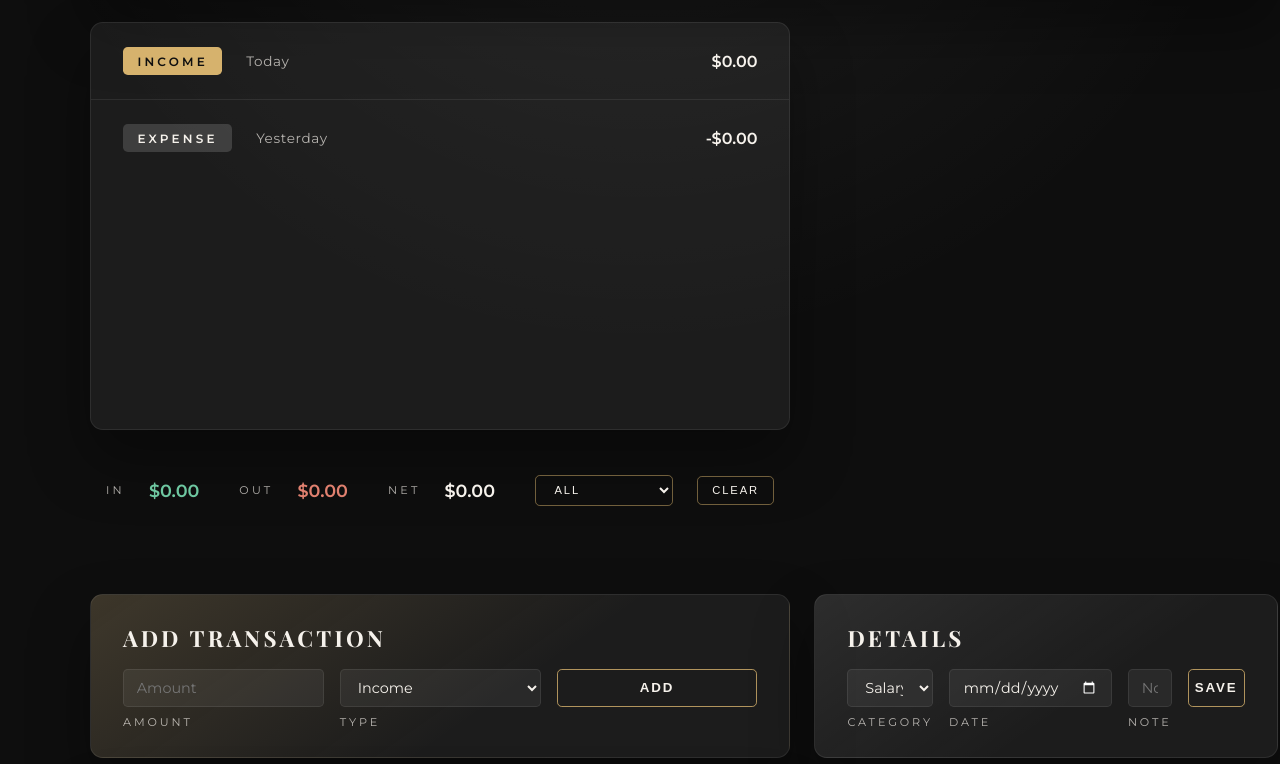
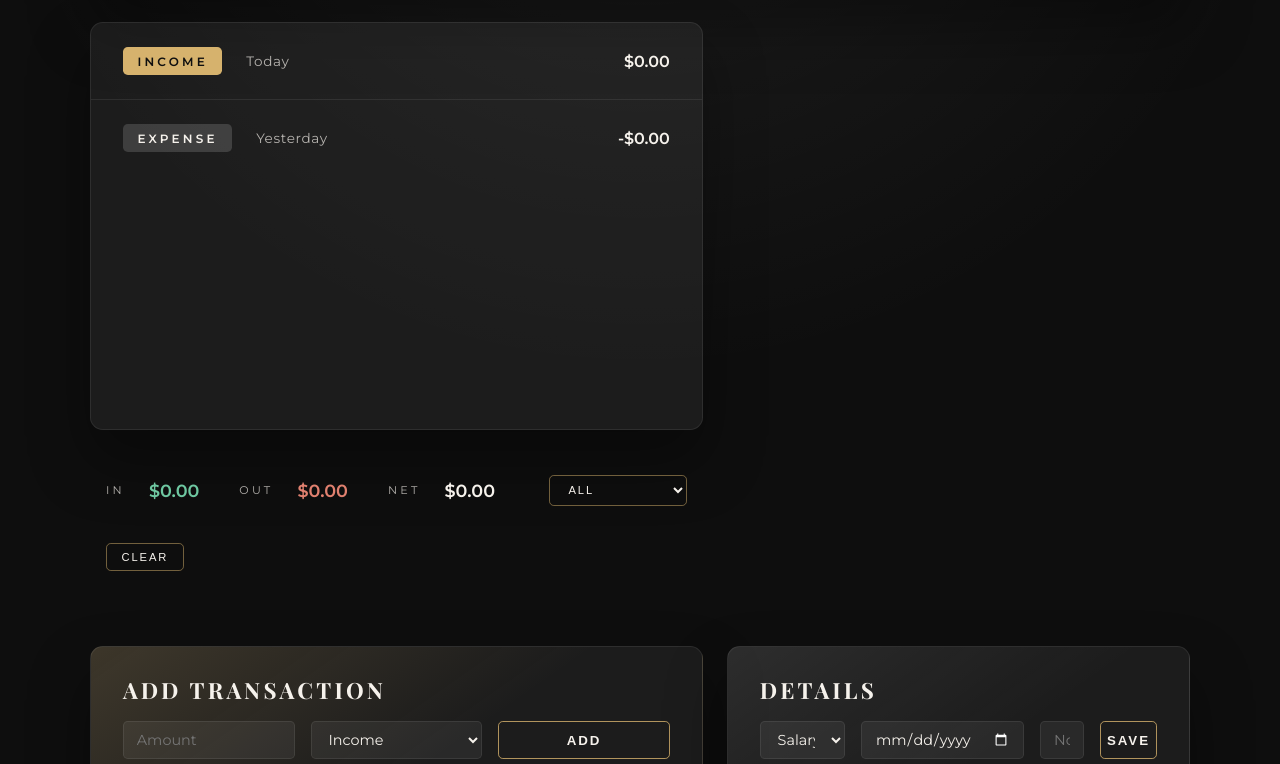
Before and after one commit to kaidoverse/xpense, a plain HTML site: page public/index.html in a window 1280 px wide. Shown: the part 292-1056 px from the top of the page. Drawn offline with nearby package versions, Linux system fonts and the light colour scheme; no server answers.

Commit message:
fixed x overflow

```diff
--- a/public/styles.css
+++ b/public/styles.css
@@ -53,6 +53,7 @@
   background: var(--bg-overlay), var(--bg);
   min-height: 100vh;
   padding: 2.5rem clamp(1.5rem, 3vw, 3.5rem);
+  overflow-x: hidden;
 }
 
 h1,
@@ -67,6 +68,7 @@
   align-items: center;
   justify-content: space-between;
   gap: 1.5rem;
+  flex-wrap: wrap;
   padding-bottom: 1.5rem;
   border-bottom: 1px solid rgba(255, 255, 255, 0.08);
   margin-bottom: 2.5rem;
@@ -117,6 +119,7 @@
   display: flex;
   gap: 0.75rem;
   align-items: center;
+  flex-wrap: wrap;
 }
 
 .login__input {
@@ -303,6 +306,7 @@
   align-items: center;
   gap: 1.5rem;
   padding: 0.5rem 1rem;
+  flex-wrap: wrap;
 }
 
 .summary__label {
@@ -418,6 +422,13 @@
   font-size: 0.9rem;
   padding: 0.5rem 0.8rem;
   border-radius: 0.3rem;
+}
+
+.filter__select,
+.filter__clear,
+.login__btn,
+.login__input {
+  max-width: 100%;
 }
 
 body[data-theme="light"] .form__input {
```
